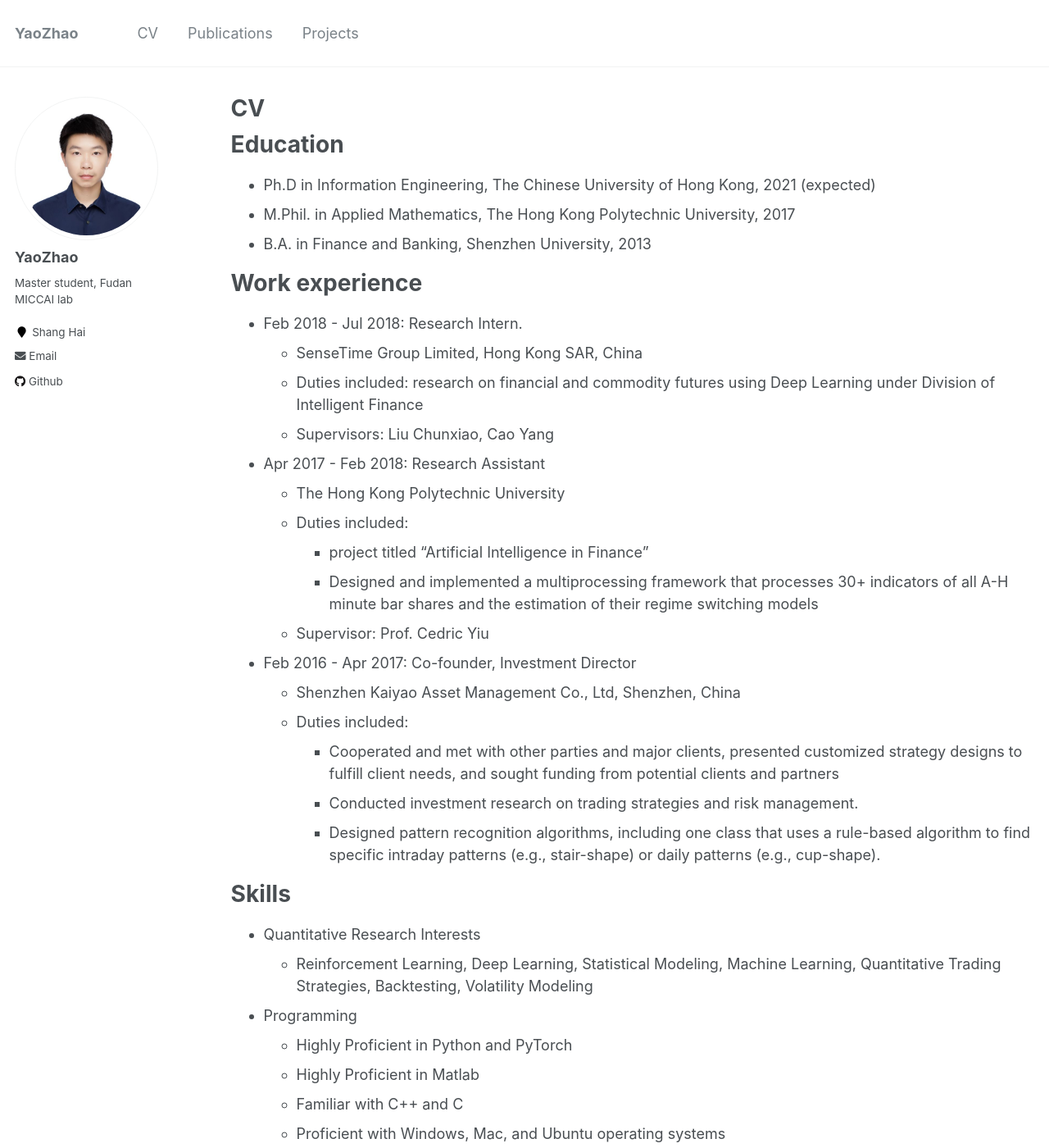
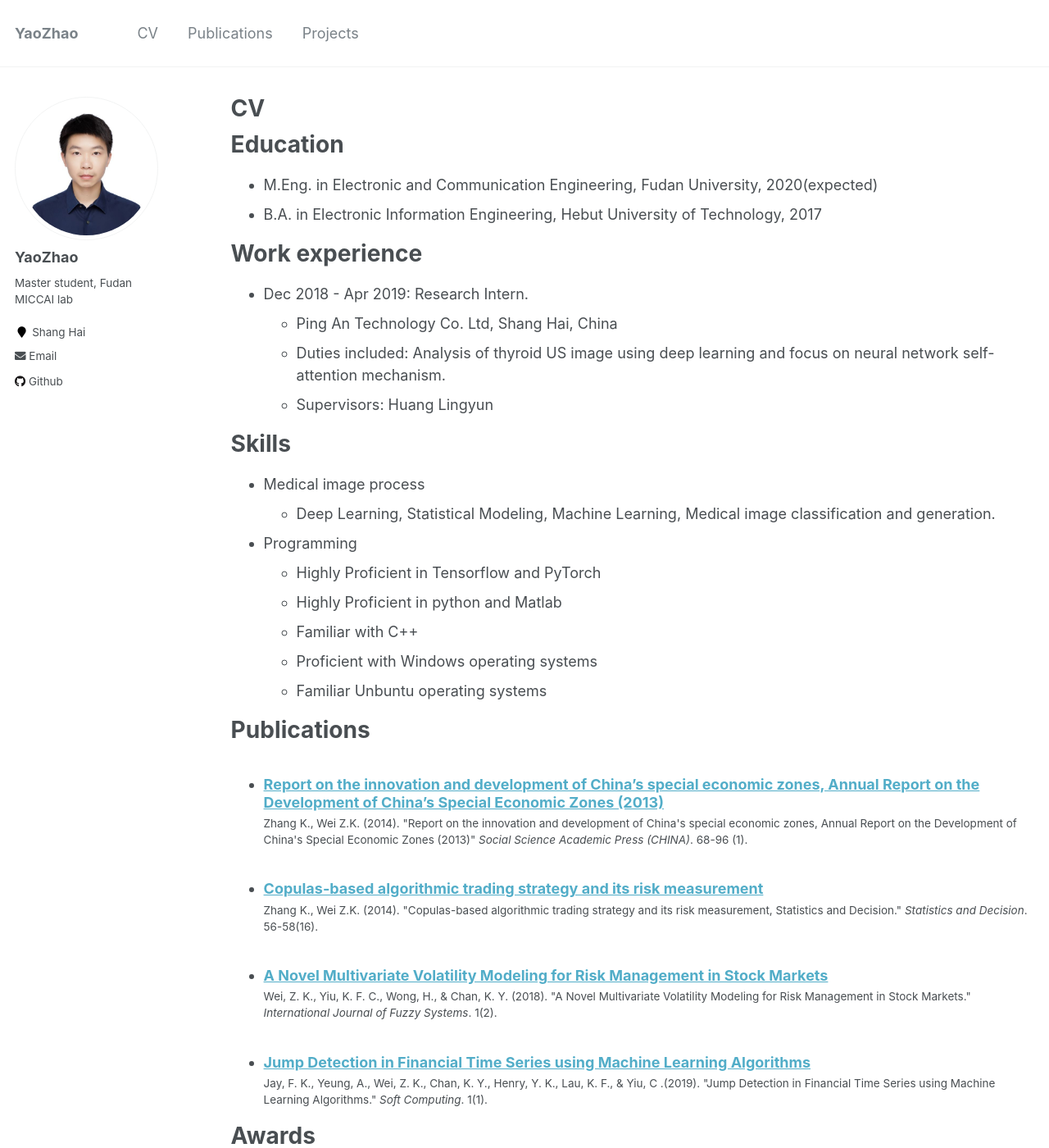
Before and after one commit to yyyzzzhao/yaozhao.github.io, a Jekyll site: the page built from _pages/cv.md, in a window 1280 px wide and 1400 px high. Shown: the whole window at 82% size. Built offline with Jekyll 4.4.1, drawn with Linux system fonts in a browser that asks for light colours; some of the changed text lies outside the part shown.

Commit message:
update cv

```diff
--- a/_pages/cv.md
+++ b/_pages/cv.md
@@ -11,43 +11,28 @@ redirect_from:
 
 Education
 ======
-* Ph.D in Information Engineering, The Chinese University of Hong Kong, 2021 (expected)
-* M.Phil. in Applied Mathematics, The Hong Kong Polytechnic University, 2017
-* B.A. in Finance and Banking, Shenzhen University, 2013
+* M.Eng. in Electronic and Communication Engineering, Fudan University, 2020(expected)
+* B.A. in Electronic Information Engineering, Hebut University of Technology, 2017
 
 Work experience
 ======
-* Feb 2018 - Jul 2018:  Research Intern.
-  * SenseTime Group Limited, Hong Kong SAR, China
-  * Duties included: research on financial and commodity futures using Deep Learning under Division of Intelligent Finance
-  * Supervisors: Liu Chunxiao, Cao Yang
-
-* Apr 2017 - Feb 2018: Research Assistant
-  * The Hong Kong Polytechnic University
-  * Duties included:
-    * project titled "Artificial Intelligence in Finance"
-    * Designed and implemented a multiprocessing framework that processes 30+ indicators of all A-H minute bar shares and the estimation of their regime switching models
-  * Supervisor: Prof. Cedric Yiu
-
-* Feb 2016 - Apr 2017: Co-founder, Investment Director
-  * Shenzhen Kaiyao Asset Management Co., Ltd, Shenzhen, China
-  * Duties included:
-    * Cooperated and met with other parties and major clients, presented customized strategy designs to fulfill client needs, and sought funding from potential clients and partners
-    * Conducted investment research on trading strategies and risk management.
-    * Designed pattern recognition algorithms, including one class that uses a rule-based algorithm to find specific intraday patterns (e.g., stair-shape) or daily patterns (e.g., cup-shape).
+* Dec 2018 - Apr 2019:  Research Intern.
+  * Ping An Technology Co. Ltd, Shang Hai, China
+  * Duties included: Analysis of thyroid US image using deep learning and focus on neural network self-attention mechanism.
+  * Supervisors: Huang Lingyun
 
 Skills
 ======
-* Quantitative Research Interests
-  * Reinforcement Learning, Deep Learning, Statistical Modeling, Machine Learning,
-Quantitative Trading Strategies, Backtesting, Volatility Modeling
+* Medical image process
+  * Deep Learning, Statistical Modeling, Machine Learning,
+Medical image classification and generation.
 
 * Programming
-  * Highly Proficient in Python and PyTorch
-  * Highly Proficient in Matlab
-  * Familiar with C++ and C
-  * Proficient with Windows, Mac, and Ubuntu operating systems
-  * Proficient with Bloomberg and Wind databases
+  * Highly Proficient in Tensorflow and PyTorch
+  * Highly Proficient in python and Matlab
+  * Familiar with C++
+  * Proficient with Windows operating systems
+  * Familiar Unbuntu operating systems
 
 
 Publications
@@ -60,16 +45,3 @@ Publications
 
 Awards
 ======
-* Aug-2018 Postgraduate Studentship by The Chinese University of Hong Kong
-* Feb-2015 Teaching Postgraduate Studentship (TPS) by The Hong Kong Polytechnic University (Granted by HKPU to graduate students on a basis of merit.)
-* Aug-2013 Excellent Thesis won the third place of the “Shenzhen Cup” National Math Model Competition Summer Camp (Awarded by the Chinese Society for Industrial and Applied Mathematics)
-* Jun-2013 Outstanding Graduate for the year 2013 by Shenzhen University (SZU) (top 3% students; 1st in Dept. of Fin. and Banking
-* May-2013 Awarded Excellent Graduation Thesis by SZU  (top 3% students)
-* Nov-2012 Gained Postgraduate Recommendation by SZU (top 2% students)
-* Oct-2012 The Second Prize of Academic Scholarship by SZU (top 5% students)
-* Oct-2012 The Second Prize of Innovative Top Student by SZU (top 5% students)
-* Sep-2011 The third place of China Undergraduate Mathematical Contest in Modeling (Guangdong)
-* May-2011 The first place of Math Model Competition of SZU (top 1%)
-* Nov-2011 The Top Academic Scholarship by SZU (top 1% students)
-* Nov-2010 The Top Academic Scholarship by SZU (top 1% students)
-* Nov-2010 The Academic Scholarship by Hong Kong Dah Sing Bank (top 3% students)
```
